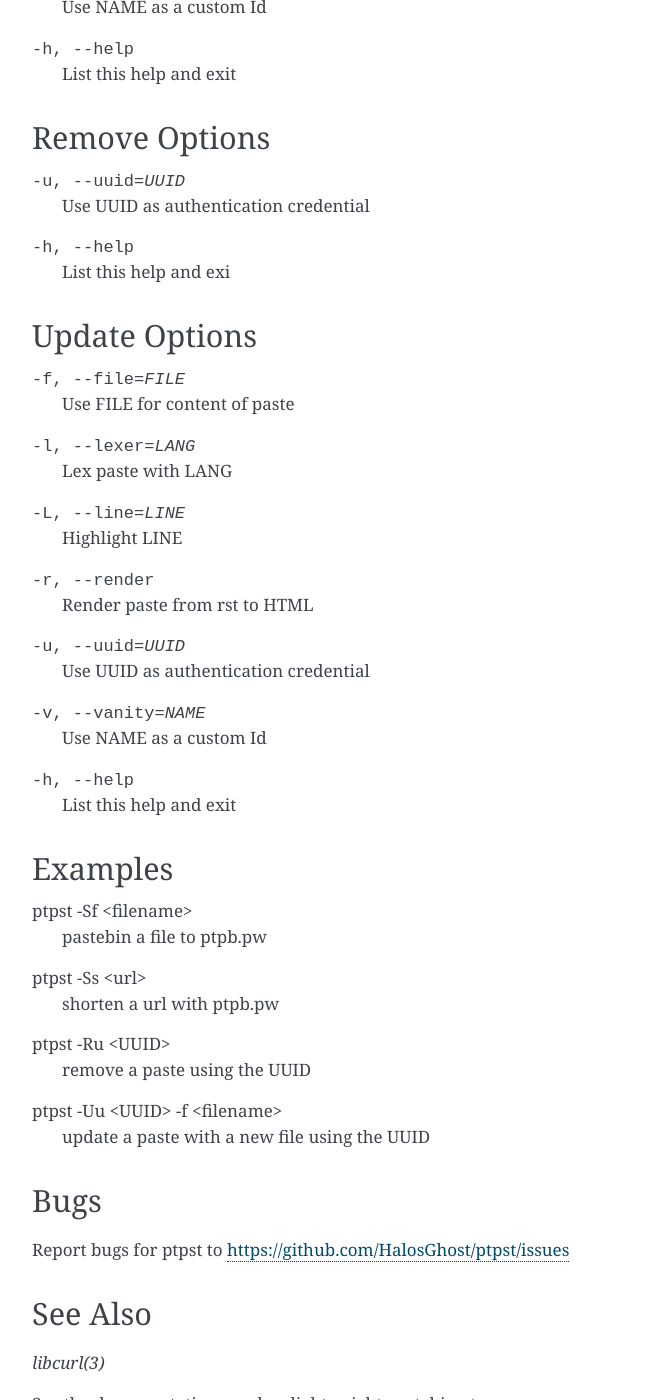
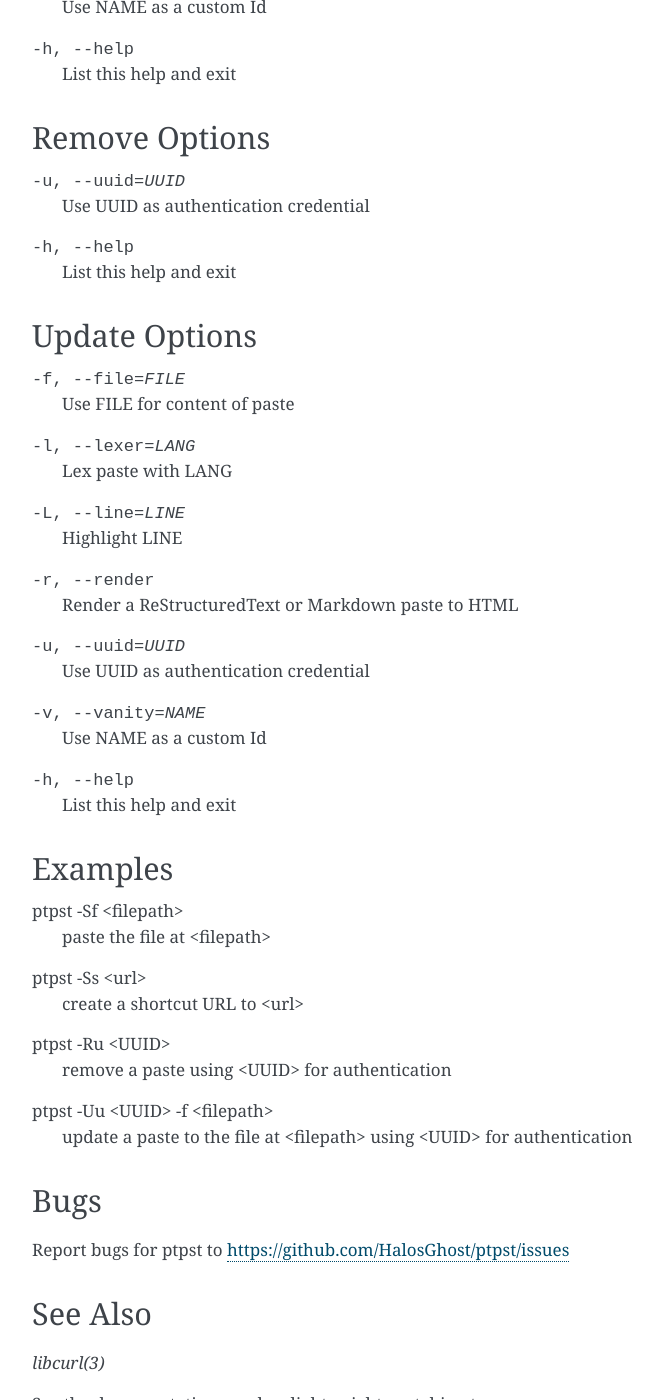
Before and after one commit to HalosGhost/pbpst, a Sphinx documentation site: the page built from doc/ptpst.rst, in a window 1280 px wide and 1400 px high, scrolled down 1423 px. Shown: the whole window, without its empty margins (388-1050 px from the left). Built offline with Sphinx 7.4.7, drawn with Linux system fonts in a browser that asks for light colours; some of the changed text lies outside the part shown.

Commit message:
Cleanup the man page a bit

```diff
--- a/doc/ptpst.rst
+++ b/doc/ptpst.rst
@@ -59,7 +59,7 @@ Sync Options
     Return a less-guessable Id for paste
 
 -r, --render
-    Render paste from rst to HTML
+    Render a ReStructuredText or Markdown paste to HTML
 
 -v, --vanity=NAME
     Use NAME as a custom Id
@@ -74,7 +74,7 @@ Remove Options
     Use UUID as authentication credential
 
 -h, --help
-    List this help and exi
+    List this help and exit
 
 Update Options
 --------------
@@ -89,7 +89,7 @@ Update Options
     Highlight LINE
 
 -r, --render
-    Render paste from rst to HTML
+    Render a ReStructuredText or Markdown paste to HTML
 
 -u, --uuid=UUID
     Use UUID as authentication credential
@@ -103,17 +103,17 @@ Update Options
 Examples
 --------
 
-ptpst -Sf <filename>
-    pastebin a file to ptpb.pw
+ptpst -Sf <filepath>
+    paste the file at <filepath>
 
 ptpst -Ss <url>
-    shorten a url with ptpb.pw
+    create a shortcut URL to <url>
 
 ptpst -Ru <UUID>
-    remove a paste using the UUID
+    remove a paste using <UUID> for authentication
 
-ptpst -Uu <UUID> -f <filename>
-    update a paste with a new file using the UUID
+ptpst -Uu <UUID> -f <filepath>
+    update a paste to the file at <filepath> using <UUID> for authentication
 
 Bugs
 ----
```
